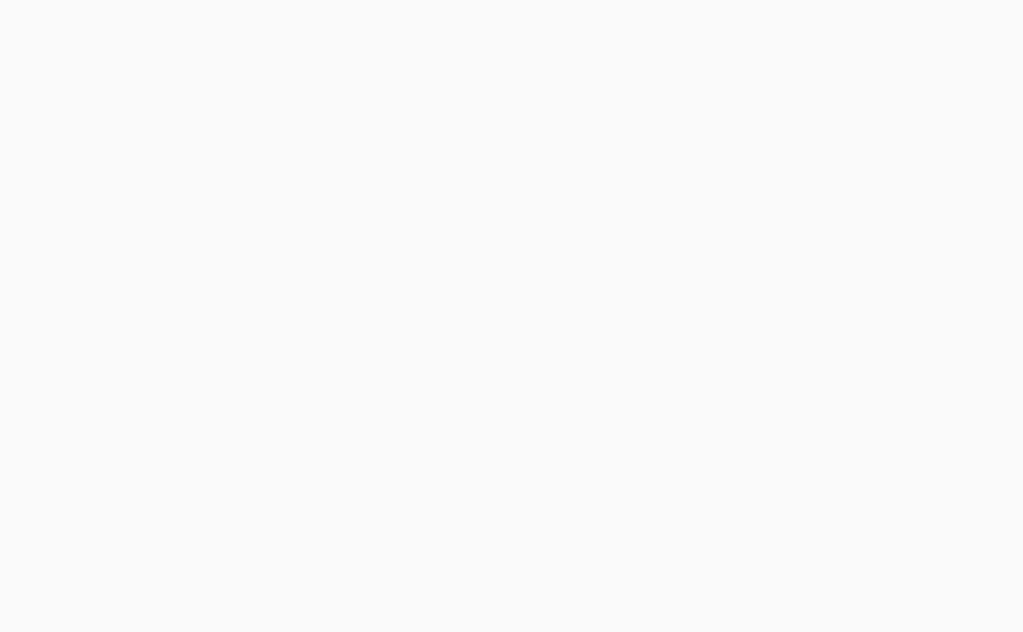
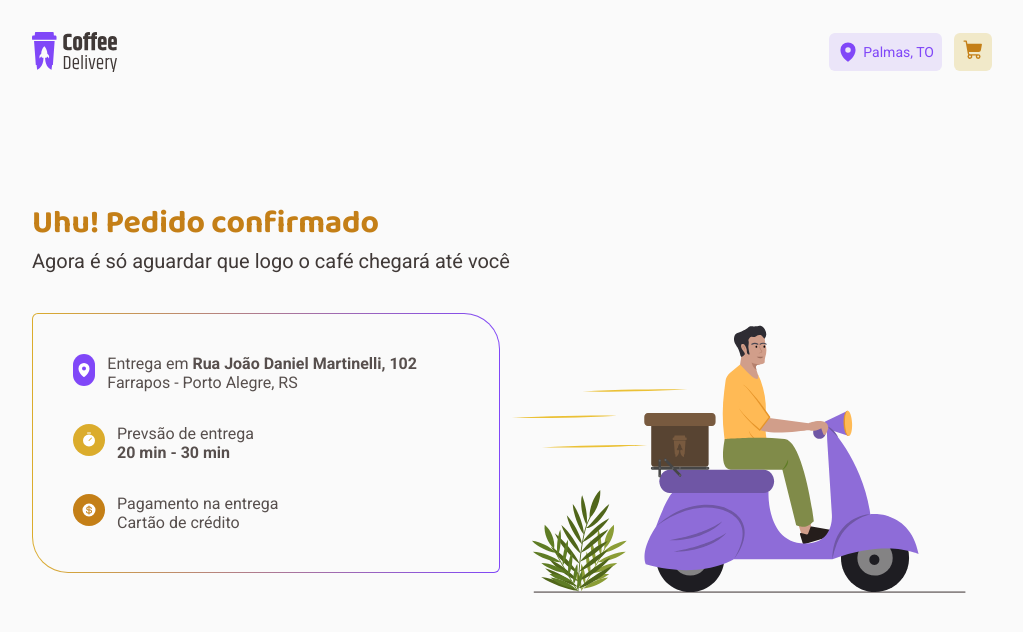
Before and after one commit to elioenays/coffee-delivery, a React (Vite) app: page /order in a window 1280 px wide. Before the commit this address had no page. Shown: the top 632 px of the page, without its empty margins (128-1151 px from the left). Built offline with nearby package versions, Linux system fonts and the light colour scheme; the HTML template or start-up script is replaced by a standard one.

Commit message:
Order complete page

```diff
--- a/src/Router.tsx
+++ b/src/Router.tsx
@@ -2,6 +2,7 @@ import { Routes, Route } from 'react-router-dom'
 import DefaultLayout from './layouts/DefaultLayout'
 import Home from './pages/Home'
 import Checkout from './pages/Checkout'
+import Order from './pages/Order'
 
 export default function Router() {
   return (
@@ -18,6 +19,10 @@ export default function Router() {
           path='/checkout'
           element={<Checkout />}
         />
+        <Route
+          path='/order'
+          element={<Order />}
+        />
       </Route>
     </Routes>
   )
--- /dev/null
+++ b/src/pages/Order/index.tsx
@@ -0,0 +1,70 @@
+import { CurrencyDollar, MapPin, Timer } from '@phosphor-icons/react'
+import image from './assets/Illustration.svg'
+import {
+  Icon,
+  Local,
+  OrderBox,
+  OrderContainer,
+  OrderInfo,
+  OrderTitle,
+  Payment,
+  PaymentInfo,
+  Time,
+  TimeInfo,
+} from './styles'
+export default function Order() {
+  return (
+    <OrderContainer>
+      <OrderTitle>
+        <h1>Uhu! Pedido confirmado</h1>
+        <h2>Agora é só aguardar que logo o café chegará até você</h2>
+      </OrderTitle>
+      <OrderBox>
+        <OrderInfo>
+          <Local>
+            <Icon variant='purple'>
+              <MapPin
+                size={16}
+                weight='fill'
+              />
+            </Icon>
+            <span>
+              Entrega em <strong>Rua João Daniel Martinelli, 102</strong>{' '}
+              Farrapos - Porto Alegre, RS
+            </span>
+          </Local>
+          <Time>
+            <Icon variant='yellow'>
+              <Timer
+                size={16}
+                weight='fill'
+              />
+            </Icon>
+            <TimeInfo>
+              <span>Prevsão de entrega</span>
+              <strong>20 min - 30 min</strong>
+            </TimeInfo>
+          </Time>
+          <Payment>
+            <Icon variant='yellowDark'>
+              <CurrencyDollar
+                size={16}
+                weight='fill'
+              />
+            </Icon>
+            <PaymentInfo>
+              <span>Pagamento na entrega</span>
+              <span>Cartão de crédito</span>
+            </PaymentInfo>
+          </Payment>
+        </OrderInfo>
+        <div>
+          <img
+            src={image}
+            alt=''
+          />
+        </div>
+      </OrderBox>
+    </OrderContainer>
+  )
+}
--- /dev/null
+++ b/src/pages/Order/styles.ts
@@ -0,0 +1,103 @@
+import { styled } from 'styled-components'
+
+export const OrderContainer = styled.div`
+  padding: 94px 160px;
+
+  display: flex;
+  flex-direction: column;
+
+  gap: 40px;
+
+  strong {
+    color: ${(props) => props.theme['base-text']};
+  }
+`
+
+export const OrderTitle = styled.div`
+  h1 {
+    color: ${(props) => props.theme['yellow-dark']};
+    font-size: 2rem;
+    font-family: 'Baloo 2';
+    font-weight: bold;
+  }
+  h2 {
+    color: ${(props) => props.theme['base-subtitle']};
+    font-size: 1.25rem;
+    font-family: 'Roboto';
+    font-weight: 400;
+  }
+`
+
+export const OrderBox = styled.div`
+  display: flex;
+  justify-content: space-between;
+  align-items: start;
+`
+
+export const OrderInfo = styled.div`
+  display: flex;
+  flex-direction: column;
+  gap: 32px;
+  align-items: start;
+
+  padding: 40px;
+
+  border-radius: 6px 36px;
+  background: linear-gradient(#fafafa, #fafafa) padding-box,
+    linear-gradient(to right, #dbac2c, #8047f8) border-box;
+  border: 1px solid transparent;
+`
+
+const ICON_COLORS = {
+  purple: 'purple',
+  yellowDark: 'yellow-dark',
+  yellow: 'yellow',
+} as const
+
+interface IconProps {
+  variant: keyof typeof ICON_COLORS
+}
+
+export const Icon = styled.div<IconProps>`
+  width: 32px;
+  height: 32px;
+
+  background: ${(props) => props.theme[ICON_COLORS[props.variant]]};
+
+  color: ${(props) => props.theme.white};
+
+  border-radius: 999px;
+
+  display: flex;
+  justify-content: center;
+  align-items: center;
+`
+
+export const Local = styled.div`
+  display: flex;
+  gap: 12px;
+
+  font-size: 1rem;
+
+  span {
+    max-width: 354px;
+  }
+`
+
+export const Time = styled.div`
+  display: flex;
+  gap: 12px;
+`
+export const TimeInfo = styled.div`
+  display: flex;
+  flex-direction: column;
+`
+
+export const Payment = styled.div`
+  display: flex;
+  gap: 12px;
+`
+export const PaymentInfo = styled.div`
+  display: flex;
+  flex-direction: column;
+`
--- a/src/styles/themes/default.ts
+++ b/src/styles/themes/default.ts
@@ -15,4 +15,4 @@ export const defaultTheme = {
   purple: '#8047F8',
   'purple-light': '#EBE5F9',
   'purple-dark': '#4B2995',
-}
+} as const
```
Also changed, not shown: src/pages/Order/assets/Illustration.svg (added).
